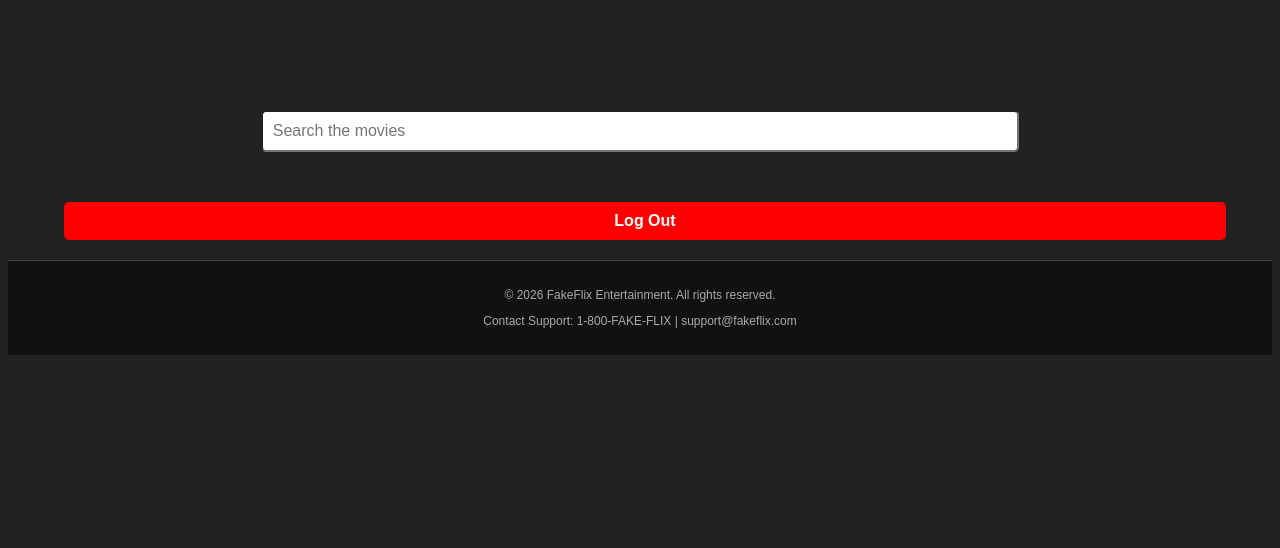
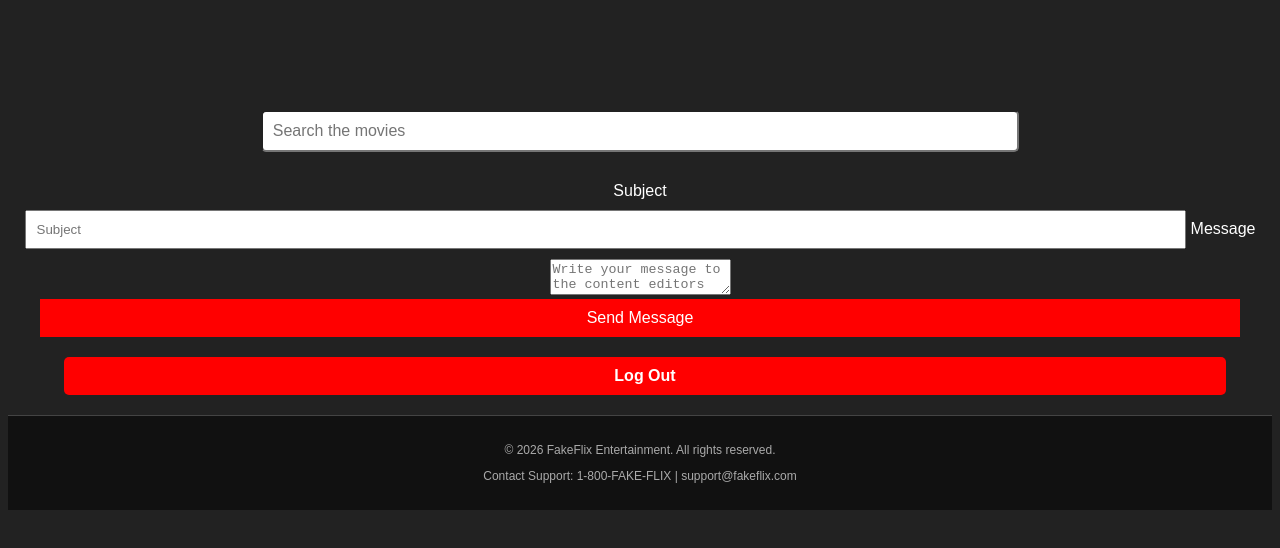
Before and after one commit to Bryce-W-Frazier/cs-F372-project, a website: page src/marketing-portal.html in a window 1280 px wide. Drawn offline with Linux system fonts and the light colour scheme; no server answers.

Commit message:
feat: add form for marketing manager to send content editors messages

```diff
--- a/src/marketing-portal.html
+++ b/src/marketing-portal.html
@@ -13,6 +13,20 @@
 
     <table id="thumbnail_table" name="thumbnail_table">
     </table>
+
+    <form action="/message-to-editor" method="post">
+    <label for="subject">Subject</label>
+    <br>
+    <input id="subject" name="subject" type="text"
+    	maxlength="200" placeholder="Subject">
+
+    <label for="message">Message</label>
+    <br>
+    <textarea id="message" name="message"
+	placeholder="Write your message to the content editors"></textarea>
+
+    <button type="submit">Send Message</button>
+  </form>
 
     <div style="text-align: center; margin: 20px;">
 	<a href="index.html" ><button id="logoutBtn" style=
```
